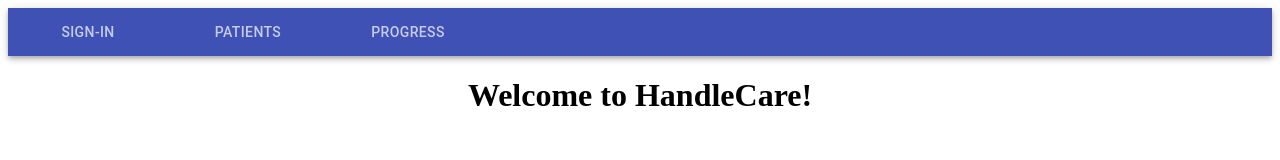
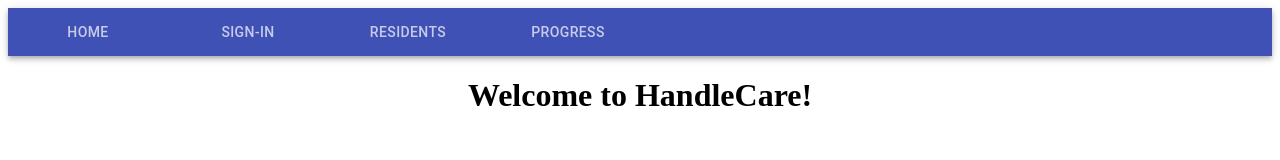
Before and after one commit to dupudenisa/HandleCare, a React (Create React App) app in the folder client/: page / in a window 1280 px wide. Shown: the top 160 px of the page. Built offline with nearby package versions, Linux system fonts and the light colour scheme.

Commit message:
Tab added, updated patients to residents

```diff
--- a/client/src/components/NavTabs.js
+++ b/client/src/components/NavTabs.js
@@ -10,9 +10,11 @@
         <div>
             <AppBar position="static">
                 <Tabs>
+                    <Tab label="Home" href="/"/>
                     <Tab label="Sign-In" href="/user"/>
-                    <Tab label="Patients" href="/patients"/>
+                    <Tab label="Residents" href="/patients"/>
                     <Tab label="Progress" href="/progress"/>
+
                 </Tabs>
             </AppBar>
         </div>
```
